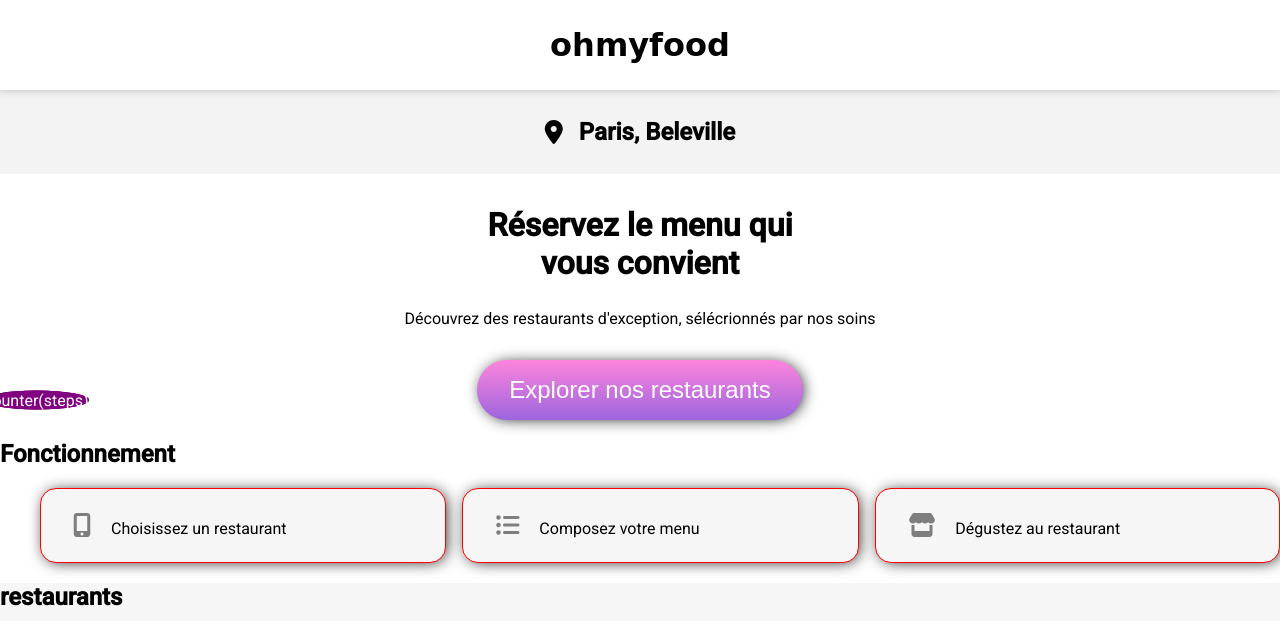
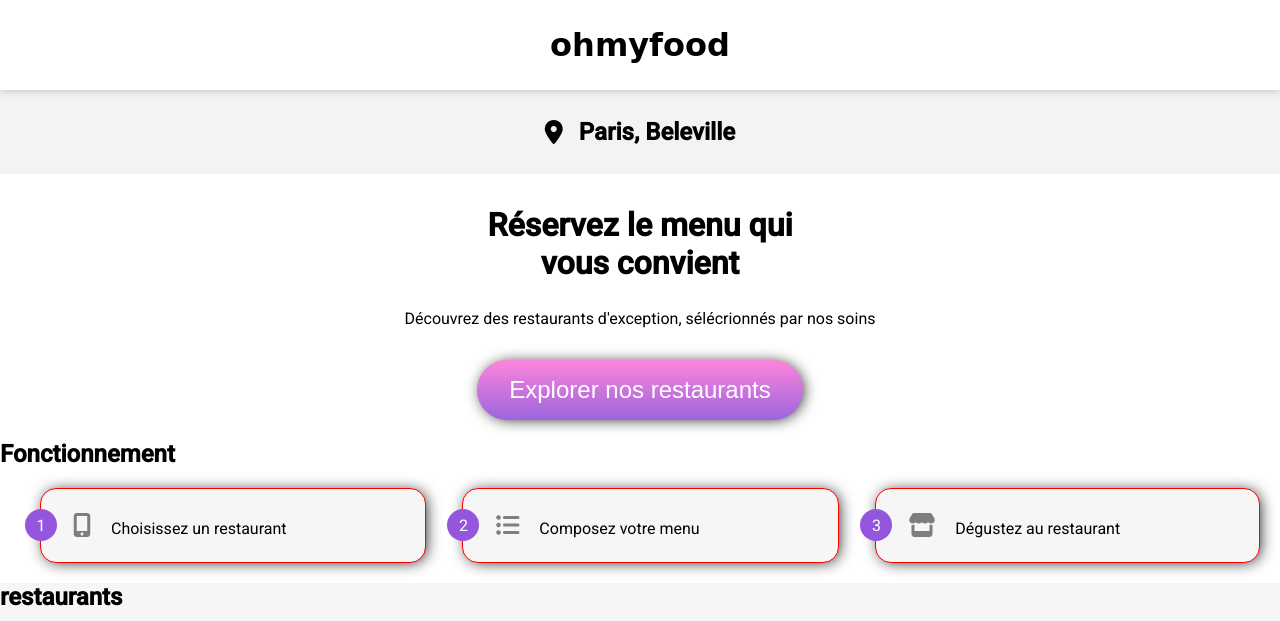
Before and after one commit to tonyiann/ohmyfood, a website: page index.html in a window 1280 px wide. Shown: the top 621 px of the page. Drawn offline with Linux system fonts and the light colour scheme; a web font is replaced by a local one.

Commit message:
tuto modfifications

```diff
--- a/sass/layout/menus.scss
+++ b/sass/layout/menus.scss
@@ -9,9 +9,9 @@
         display: grid;
         grid-template-columns: repeat(2, 1fr);
         gap: 2rem;
-        // @media (max-width: variables.$breakpoint) {
-            // grid-template-columns:repeat(1, 1fr);
-        // }
+        @media (max-width: 1000px) {
+        grid-template-columns:repeat(1, 1fr);
+         }
     }
 
     .card {
--- a/sass/layout/tuto.scss
+++ b/sass/layout/tuto.scss
@@ -3,7 +3,6 @@
 @use "../utils/variables.scss";
 @use "../utils/colors.scss";
 
-$tuto-bullet-height: 1rem;
 
 .tuto {
     counter-reset: steps;
@@ -16,23 +15,25 @@ $tuto-bullet-height: 1rem;
         }
     }
     & li {
-        &::before{
-            content: "counter(steps)";
+        position: relative;
+        &::before {
+            content: counter(steps);
             counter-increment: steps;
             color: white;
-            background-color: purple;
-            width: 2 rem;
-            height: 2 rem;
+            background-color: colors.$purple;
+            width: 2 * variables.$tuto-bullet-height;
+            height: 2 * variables.$tuto-bullet-height;
             display: grid;
             place-items: center;
             border-radius: 50%;
             position: absolute;
             top: 50%;
-            left:-1rem;
+            left:- variables.$tuto-bullet-height;
             transform: translateY(-50%)
         }
         list-style-type: none ;
         background-color: #f6f6f6;
+        margin-right: 20px;
         padding: 1.5rem 2rem;
         border: 1px solid red;
         flex-grow: 1;
--- a/sass/utils/colors.scss
+++ b/sass/utils/colors.scss
@@ -1,2 +1,2 @@
 $lightgrey: #7e7e7e;
-$purple: #9256dc;
+$purple: #9356dc;
--- a/sass/utils/zoom.scss
+++ b/sass/utils/zoom.scss
@@ -1,4 +1,3 @@
 @mixin transform-zoom {
     transform: scale(1.02);
-
 }
```
Also changed, not shown: style.css, 1 other file.
